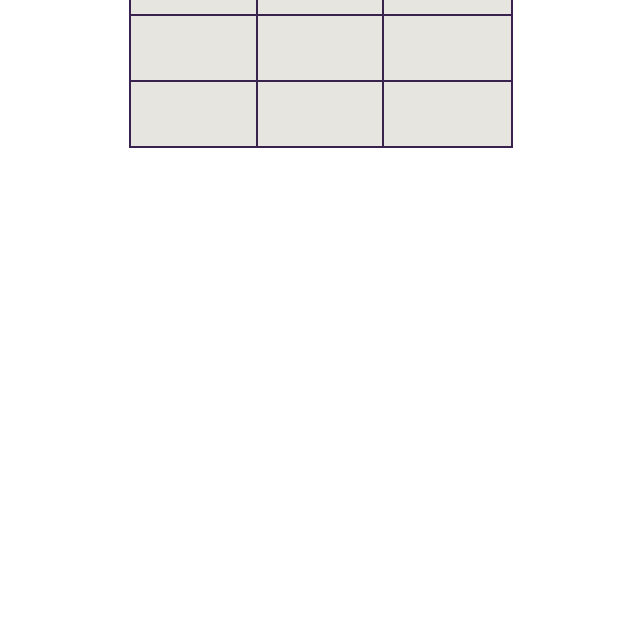
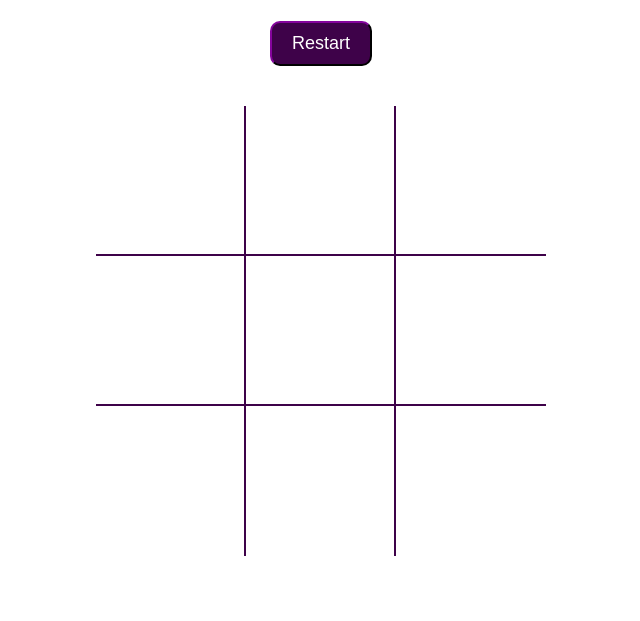
Before and after one commit to kindeme/tictactoe, a plain HTML site: page tic.html in a window 1280 px wide. Shown: the part 179-800 px from the top of the page, without its empty margins (319-959 px from the left). Drawn offline with Linux system fonts and the light colour scheme.

Commit message:
tictactoe

```diff
--- a/tic.css
+++ b/tic.css
@@ -1,46 +1,80 @@
+:root {
+	--purple: #3e0249;
+}
+body {
+	margin: 0;
+	padding: 0;
+	color: var(--purple);
+	font-family: sans-serif;
+}
 * {
-	padding: 0;
-	margin: 0;
 	box-sizing: border-box;
 }
+
+h1 {
+	font-size: 54px;
+	text-transform: uppercase;
+}
+
 .container {
-	width: 30vw;
-	margin: 3rem auto;
+	padding: 40px;
+	height: 100vh;
+	display: flex;
+	justify-content: center;
+	align-items: center;
+	flex-direction: column;
+	/* background-color: #e78af7; */
 }
-.title,
-#result {
-	font-size: 2.5rem;
-	text-align: center;
-	color: rgb(58, 34, 78);
-	margin-bottom: 0.5rem;
+
+#gameboard {
+	margin-top: 40px;
+	display: flex;
+	flex-wrap: wrap;
+	width: 450px;
 }
-.wrapper {
-	margin-top: 2rem;
-	display: grid;
-	grid-template-columns: repeat(3, 1fr);
-	border: 2px solid rgb(58, 34, 78);
-	background-color: rgb(231, 229, 224);
+
+.box {
+	height: 150px;
+	width: 150px;
+	display: flex;
+	justify-content: center;
+	align-items: center;
+	font-size: 150px;
+	color: var(--purple);
 }
-.square {
-	display: flex;
-	align-self: center;
-	font-size: 5rem;
-	padding: 2rem 1rem;
-	color: rgb(58, 34, 78);
+
+.box:nth-child(1),
+.box:nth-child(2),
+.box:nth-child(3),
+.box:nth-child(4),
+.box:nth-child(5),
+.box:nth-child(6) {
+	border-bottom: 2px solid var(--purple);
 }
-.square:nth-child(1),
-.square:nth-child(2),
-.square:nth-child(3),
-.square:nth-child(4),
-.square:nth-child(5),
-.square:nth-child(6) {
-	border-bottom: 2px solid rgb(58, 34, 78);
+.box:nth-child(1),
+.box:nth-child(4),
+.box:nth-child(7),
+.box:nth-child(2),
+.box:nth-child(5),
+.box:nth-child(8) {
+	border-right: 2px solid var(--purple);
 }
-.square:nth-child(1),
-.square:nth-child(4),
-.square:nth-child(7),
-.square:nth-child(2),
-.square:nth-child(5),
-.square:nth-child(8) {
-	border-right: 2px solid rgb(58, 34, 78);
+
+.box:hover {
+	cursor: pointer;
 }
+
+button {
+	padding: 10px 20px;
+	border-radius: 10px;
+	background-color: var(--purple);
+	color: white;
+	border-color: var(--purple);
+	font-size: 18px;
+	transition: 200ms transform;
+}
+
+button:hover {
+	cursor: pointer;
+	transform: translateY(-2px);
+}
--- a/tic.html
+++ b/tic.html
@@ -8,21 +8,38 @@
 		<title>Tic Tac Toc</title>
 	</head>
 	<body>
+		<!-- <div class="container">
+			<h1 class="title">Tic Tac Toe</h1>
+			<p id="result"></p>
+			<div id="wrapper">
+				<div class="square" id="0"></div>
+				<div class="square" id="1"></div>
+				<div class="square" id="2"></div>
+				<div class="square" id="3"></div>
+				<div class="square" id="4"></div>
+				<div class="square" id="5"></div>
+				<div class="square" id="6"></div>
+				<div class="square" id="7"></div>
+				<div class="square" id="8"></div>
+			</div>
+			<button id="buttonReset">Reset</button>
+		</div> -->
 		<div class="container">
-			<p class="title">Tic Tac Toe</p>
-			<p id="result"></p>
-			<div class="wrapper">
-				<div class="square" id="tic"></div>
-				<div class="square" id="tic"></div>
-				<div class="square" id="tic"></div>
-				<div class="square" id="tic"></div>
-				<div class="square" id="tic"></div>
-				<div class="square" id="tic"></div>
-				<div class="square" id="tic"></div>
-				<div class="square" id="tic"></div>
-				<div class="square" id="tic"></div>
+			<h1 id="playText">Let's Play</h1>
+			<button id="restartBtn">Restart</button>
+			<div id="gameboard">
+				<div class="box" id="0"></div>
+				<div class="box" id="1"></div>
+				<div class="box" id="2"></div>
+				<div class="box" id="3"></div>
+				<div class="box" id="4"></div>
+				<div class="box" id="5"></div>
+				<div class="box" id="6"></div>
+				<div class="box" id="7"></div>
+				<div class="box" id="8"></div>
 			</div>
 		</div>
+
 		<script src="tic.js"></script>
 	</body>
 </html>
--- a/tic.js
+++ b/tic.js
@@ -0,0 +1,89 @@
+const gameboard = document.getElementById("gameboard");
+const boxes = Array.from(document.getElementsByClassName("box"));
+const restartBtn = document.getElementById("restartBtn");
+const playText = document.getElementById("playText");
+const spaces = [null, null, null, null, null, null, null, null, null];
+const O_TEXT = "O";
+const X_TEXT = "X";
+let currentPlayer = O_TEXT;
+
+const drawBoard = () => {
+	boxes.forEach((box, index) => {
+		box.addEventListener("click", boxClicked);
+	});
+};
+
+function boxClicked(e) {
+	const id = e.target.id;
+	if (!spaces[id]) {
+		spaces[id] = currentPlayer;
+		e.target.innerText = currentPlayer;
+		if (hasPlayerWon(currentPlayer)) {
+			playText.innerHTML = `${currentPlayer} wins!!`;
+			return;
+		}
+		currentPlayer = currentPlayer === O_TEXT ? X_TEXT : O_TEXT;
+	}
+}
+
+const hasPlayerWon = (player) => {
+	//from top left, check across, down, and diagonal
+	if (spaces[0] === player) {
+		if (spaces[1] === player && spaces[2] === player) {
+			console.log(`${player} wins up top`);
+			return true;
+		}
+		if (spaces[3] === player && spaces[6] === player) {
+			console.log(`${player} wins on the left`);
+			return true;
+		}
+		if (spaces[4] === player && spaces[8] === player) {
+			console.log(`${player} wins on the diagonal`);
+			return true;
+		}
+	}
+	//from bottom check up and across
+	if (spaces[8] === player) {
+		if (spaces[2] === player && spaces[5] === player) {
+			console.log(`${player} wins on the right`);
+			return true;
+		}
+		if (spaces[7] === player && spaces[6] === player) {
+			console.log(`${player} wins on the bottom`);
+			return true;
+		}
+	}
+	//from middle check middle vertical and middle horizontal
+	if (spaces[4] === player) {
+		if (spaces[3] === player && spaces[5] === player) {
+			console.log(`${player} wins on the middle horizontal`);
+			return true;
+		}
+		if (spaces[1] === player && spaces[7] === player) {
+			console.log(`${player} wins on the middle vertical`);
+			return true;
+		}
+	}
+
+	//from top across
+	if (spaces[2] === player) {
+		if (spaces[4] === player && spaces[6] === player) {
+			console.log(`${player} wins on the middle horizontal`);
+			return true;
+		}
+	}
+};
+
+restartBtn.addEventListener("click", () => {
+	spaces.forEach((space, index) => {
+		spaces[index] = null;
+	});
+	boxes.forEach((box) => {
+		box.innerText = "";
+	});
+	playText.innerHTML = `Let's Play!!`;
+
+	currentPlayer = O_TEXT;
+});
+
+drawBoard();
```
